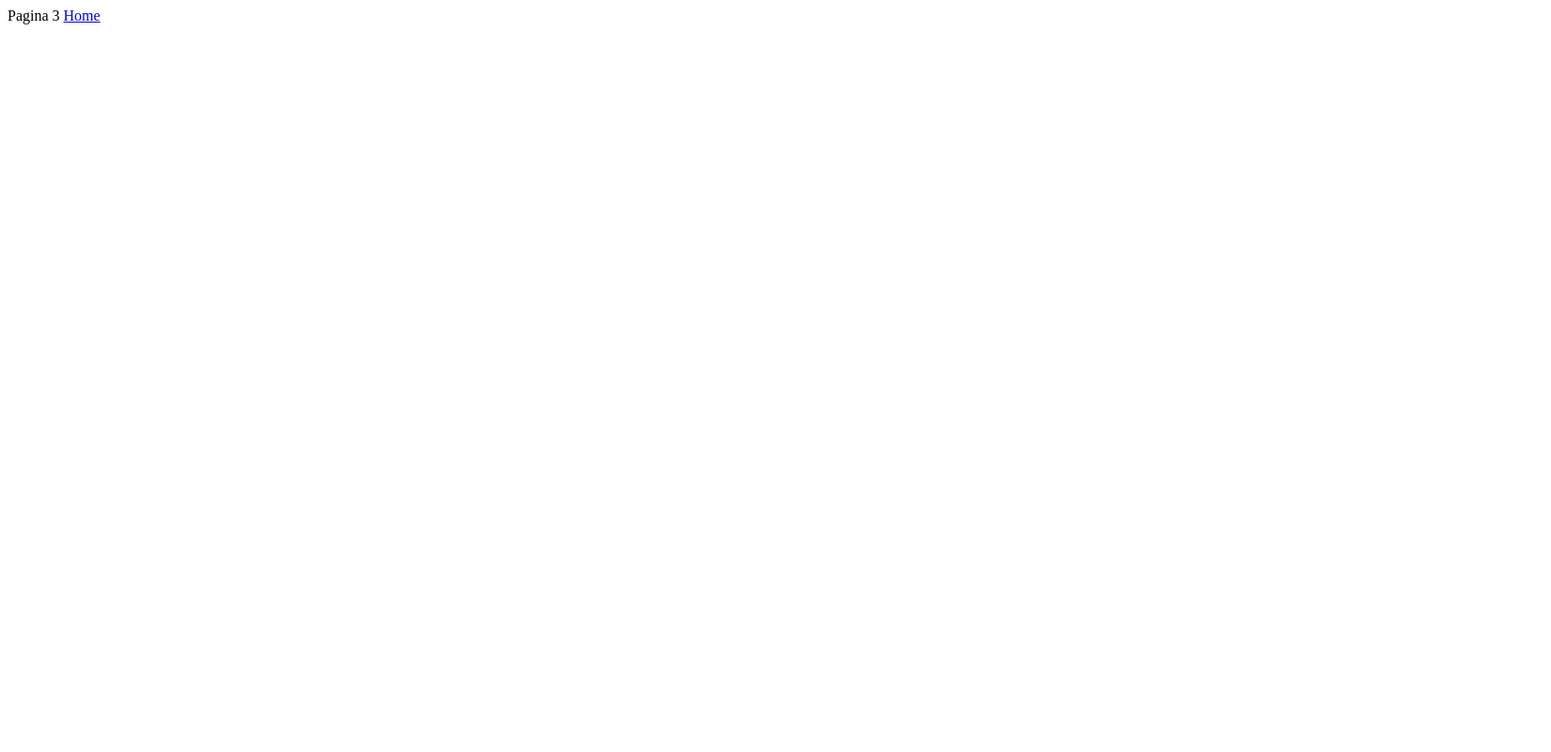
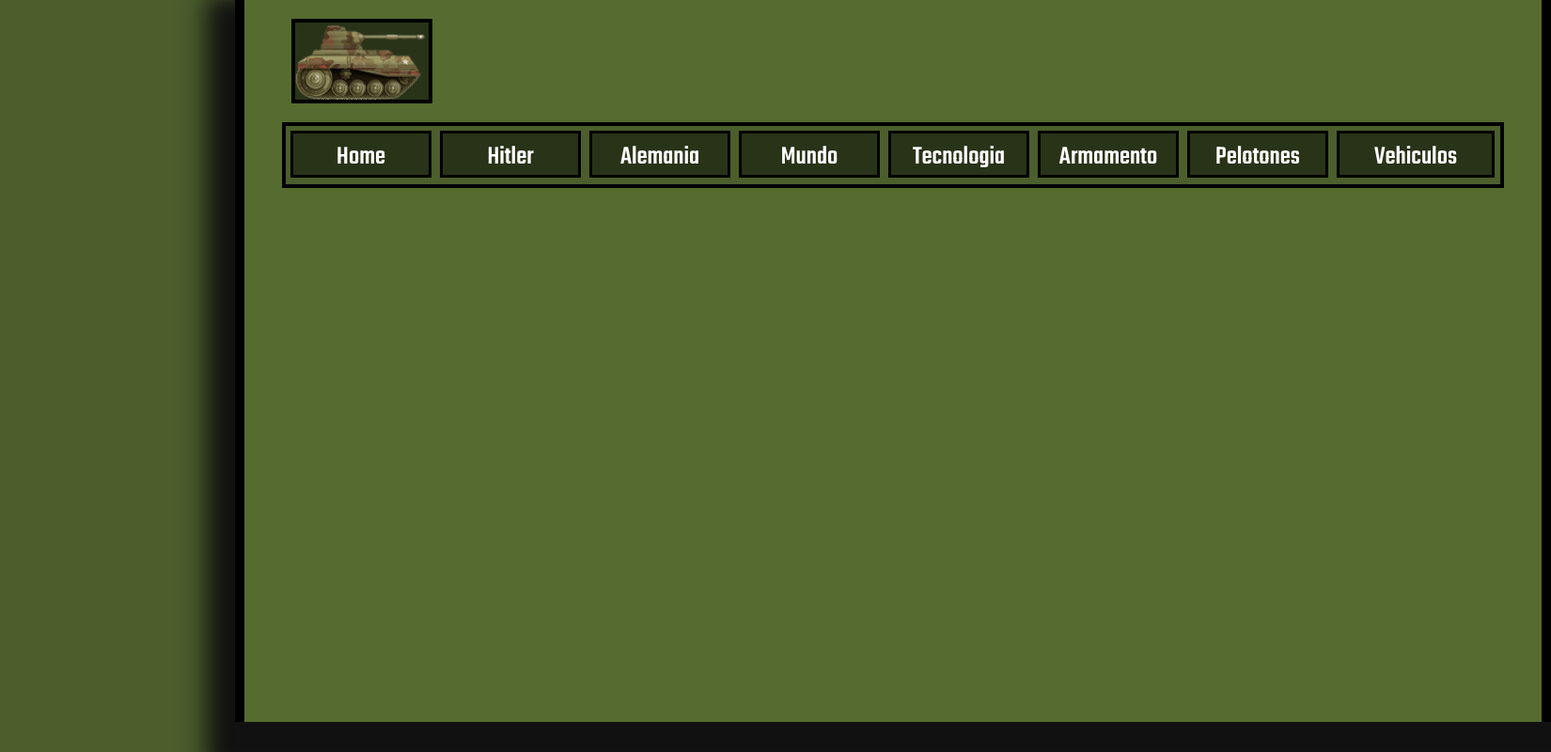
Before and after one commit to SamuelDavidRuedaSuarezADSO/ssg, a plain HTML site: page alemania/index.html in a window 1280 px wide. Shown: the whole page at 94% size, 1650 px wide, since content can reach past the window. Drawn offline with Linux system fonts and the light colour scheme.

Commit message:
pagina alemania

```diff
--- a/alemania/index.html
+++ b/alemania/index.html
@@ -5,10 +5,27 @@
     <meta http-equiv="X-UA-Compatible" content="IE=edge">
     <meta name="viewport" content="width=device-width, initial-scale=1.0">
     <link rel="icon" href="tank.png">
-    <title>SSG:Alemania</title>
+    <link rel="stylesheet" href="style.css">
+    <link rel="preconnect" href="https://fonts.googleapis.com">
+    <link rel="preconnect" href="https://fonts.gstatic.com" crossorigin>
+    <link href="https://fonts.googleapis.com/css2?family=Teko:wght@500&display=swap" rel="stylesheet">
+    <title>SSG||Alemania</title>
 </head>
 <body>
-    Pagina 3
-    <a href="../index.html">Home</a>
+    <div class="pagina">
+        <div class="logo"><img src="logo.png" alt="" class="logo_1"></div>
+        <nav class="barra">
+            <ul>
+                <li class="home"><a href="../index.html">Home</a></li>
+                <li class="hitler"><a href="../hitler/index.html">Hitler</a></li>
+                <li class="alemania"><a href="../alemania/index.html">Alemania</a></li>
+                <li class="mundo"><a href="../mundo/index.html">Mundo</a></li>
+                <li class="tecno"><a href="../tecno/index.html">Tecnologia</a></li>
+                <li class="arm"><a href="../armamento/index.html">Armamento</a></li>
+                <li class="pelo"><a href="../pelotones/index.html">Pelotones</a></li>
+                <li class="vehi"><a href="../vehiculos/index.html">Vehiculos</a></li>
+            </ul>
+        </nav>
+    </div>
 </body>
 </html>
--- a/alemania/style.css
+++ b/alemania/style.css
@@ -0,0 +1,160 @@
+*{
+    box-sizing: border-box;
+    padding: 0;
+    margin: 0;
+}
+body{
+    background: #4b5e2c;
+}
+.pagina{
+    background: #556B2F;
+    width: 1400px;
+    height: 60vw;
+    position: absolute;
+    left: 250px;
+    border-left: 10px solid #000;
+    border-right: 10px solid #000;
+    box-shadow:0px 25px 25px 30px #111111;
+}
+.logo{
+    background: #283318;
+    width: 150px;
+    height: 90px;
+    position: absolute;
+    top: 20px;
+    left: 50px;
+    border: 4px solid #000;
+}
+.logo_1{
+    width: 100%;
+    height: 100%;
+    object-fit: fill;
+}
+.barra{
+    background-color: #4b5e2c;
+    width: 1300px;
+    height: 70px;
+    position: absolute;
+    top: 130px;
+    left: 40px;
+    border: 4.5px solid #000;
+}
+ul{
+    list-style-type: none;
+}
+a{
+    color: #fff;
+    text-decoration: none;
+}
+.home{
+    background: #283318;
+    color: #000;
+    width: 150px;
+    height: 50px;
+    margin: 5px;
+    margin-right: 0;
+    border: 3px solid #000;
+    padding-top: 5px;
+    text-align: center;
+    display: inline-block;
+    font-size: 28px;
+    font-family:  'Teko', sans-serif;
+}
+.hitler{
+    background: #283318;
+    color: #000;
+    width: 150px;
+    height: 50px;
+    margin: 5px;
+    margin-right: 0;
+    border: 3px solid #000;
+    padding-top: 5px;
+    text-align: center;
+    display: inline-block;
+    font-size: 28px;
+    font-family:  'Teko', sans-serif;
+}
+.alemania{
+    background: #283318;
+    color: #000;
+    width: 150px;
+    height: 50px;
+    margin: 5px;
+    margin-right: 0;
+    border: 3px solid #000;
+    padding-top: 5px;
+    text-align: center;
+    display: inline-block;
+    font-size: 28px;
+    font-family:  'Teko', sans-serif;
+}
+.mundo{
+    background: #283318;
+    color: #000;
+    width: 150px;
+    height: 50px;
+    margin: 5px;
+    margin-right: 0;
+    border: 3px solid #000;
+    padding-top: 5px;
+    text-align: center;
+    display: inline-block;
+    font-size: 28px;
+    font-family:  'Teko', sans-serif;
+}
+.tecno{
+    background: #283318;
+    color: #000;
+    width: 150px;
+    height: 50px;
+    margin: 5px;
+    margin-right: 0;
+    border: 3px solid #000;
+    padding-top: 5px;
+    text-align: center;
+    display: inline-block;
+    font-size: 28px;
+    font-family:  'Teko', sans-serif;
+}
+.arm{
+    background: #283318;
+    color: #000;
+    width: 150px;
+    height: 50px;
+    margin: 5px;
+    margin-right: 0;
+    border: 3px solid #000;
+    padding-top: 5px;
+    text-align: center;
+    display: inline-block;
+    font-size: 28px;
+    font-family:  'Teko', sans-serif;
+}
+.pelo{
+    background: #283318;
+    color: #000;
+    width: 150px;
+    height: 50px;
+    margin: 5px;
+    margin-right: 0;
+    border: 3px solid #000;
+    padding-top: 5px;
+    text-align: center;
+    display: inline-block;
+    font-size: 28px;
+    font-family:  'Teko', sans-serif;
+}
+.vehi{
+    background: #283318;
+    color: #000;
+    width: 168px;
+    height: 50px;
+    margin: 5px;
+    margin-right: 0;
+    border: 3px solid #000;
+    padding-top: 5px;
+    text-align: center;
+    display: inline-block;
+    font-size: 28px;
+    font-family:  'Teko', sans-serif;
+}
```
Also changed, not shown: hitler/index.html (+1 -1 lines), index.html (+1 -1 lines), alemania/fondo.jpg (added), alemania/logo.png (added).
